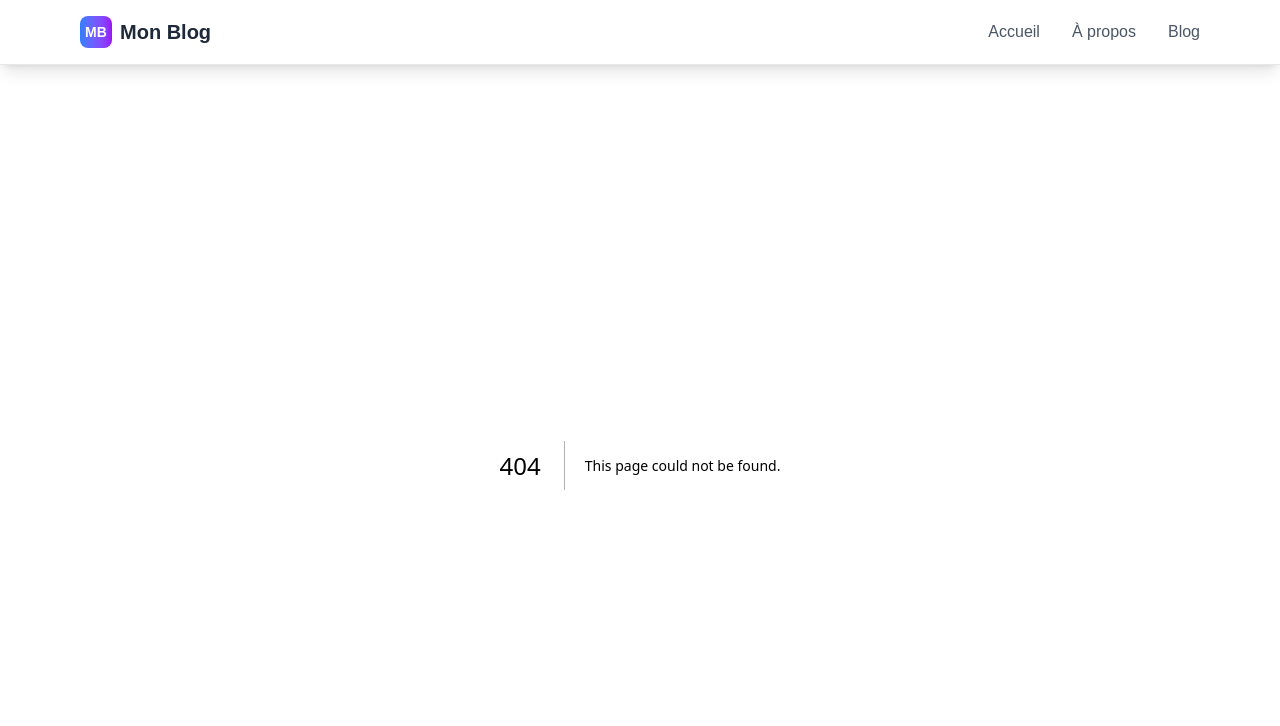
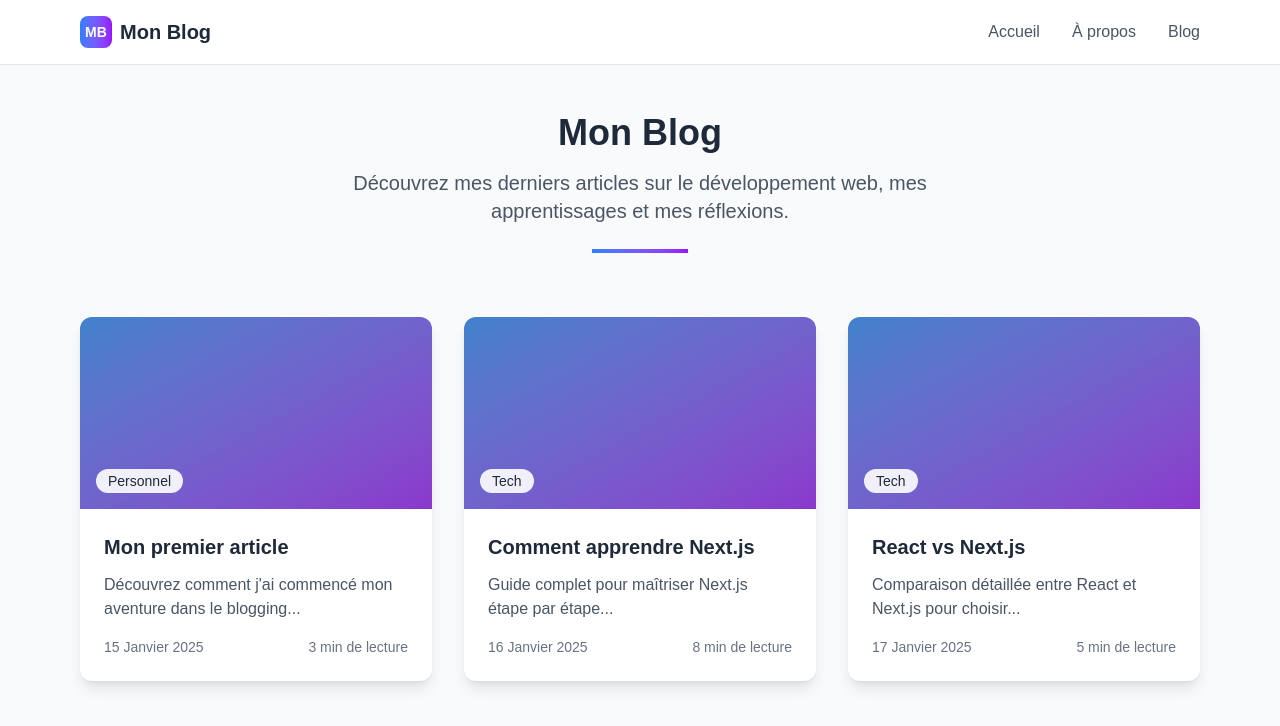
Before and after one commit to Khadim-Mbacke-Ba/mon--blog---stylise, a Next.js app: page /blog/1 in a window 1280 px wide. Before the commit this address had no page. Shown: the top 726 px of the page. Built offline with nearby package versions, Linux system fonts and the light colour scheme.

Commit message:
ajouter la liste des articles

```diff
--- /dev/null
+++ b/app/blog/[slug]/page.js
@@ -0,0 +1,104 @@
+
+import Link from "next/link";
+
+export default function BlogPage() {
+  // Liste des articles
+  const articles = [
+    {
+      slug: "mon-premier-article",
+      title: "Mon premier article",
+      excerpt:
+        "Découvrez comment j'ai commencé mon aventure dans le blogging...",
+      date: "15 Janvier 2025",
+      readTime: "3 min",
+      category: "Personnel",
+    },
+    {
+      slug: "apprendre-nextjs",
+      title: "Comment apprendre Next.js",
+      excerpt:
+        "Guide complet pour maîtriser Next.js étape par étape...",
+      date: "16 Janvier 2025",
+      readTime: "8 min",
+      category: "Tech",
+    },
+    {
+      slug: "react-vs-nextjs",
+      title: "React vs Next.js",
+      excerpt:
+        "Comparaison détaillée entre React et Next.js pour choisir...",
+      date: "17 Janvier 2025",
+      readTime: "5 min",
+      category: "Tech",
+    },
+  ];
+
+  return (
+    <div className="min-h-screen bg-gray-50 py-12">
+      <div className="max-w-6xl mx-auto px-4">
+
+        {/* En-tête de la page blog */}
+        <div className="text-center mb-16">
+          <h1 className="text-4xl font-bold text-gray-800 mb-4">
+            Mon Blog
+          </h1>
+
+          <p className="text-xl text-gray-600 max-w-2xl mx-auto">
+            Découvrez mes derniers articles sur le développement web,
+            mes apprentissages et mes réflexions.
+          </p>
+
+          <div className="w-24 h-1 bg-gradient-to-r from-blue-500 to-purple-600 mx-auto mt-6"></div>
+        </div>
+
+        {/* Grille des articles */}
+        <div className="grid md:grid-cols-2 lg:grid-cols-3 gap-8">
+
+          {articles.map((article) => (
+            <Link
+              key={article.slug}
+              href={`/blog/${article.slug}`}
+            >
+              <article className="bg-white rounded-xl shadow-lg hover:shadow-xl transition-shadow duration-300 overflow-hidden group cursor-pointer">
+
+                {/* Image placeholder */}
+                <div className="h-48 bg-gradient-to-br from-blue-400 to-purple-500 relative">
+
+                  <div className="absolute inset-0 bg-black/20 group-hover:bg-black/10 transition-all duration-300"></div>
+
+                  <div className="absolute bottom-4 left-4">
+                    <span className="bg-white/90 text-gray-800 px-3 py-1 rounded-full text-sm font-medium">
+                      {article.category}
+                    </span>
+                  </div>
+
+                </div>
+
+                {/* Contenu de l'article */}
+                <div className="p-6">
+
+                  <h2 className="text-xl font-semibold text-gray-800 mb-3 group-hover:text-blue-600 transition-colors duration-300">
+                    {article.title}
+                  </h2>
+
+                  <p className="text-gray-600 mb-4 line-clamp-3">
+                    {article.excerpt}
+                  </p>
+
+                  {/* Informations de l'article */}
+                  <div className="flex justify-between items-center text-sm text-gray-500">
+                    <span>{article.date}</span>
+
+                    <span>{article.readTime} de lecture</span>
+                  </div>
+
+                </div>
+              </article>
+            </Link>
+          ))}
+
+        </div>
+      </div>
+    </div>
+  );
+}
```
Also changed, not shown: app/blog/page.js (added).
